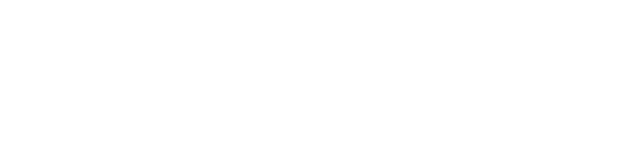
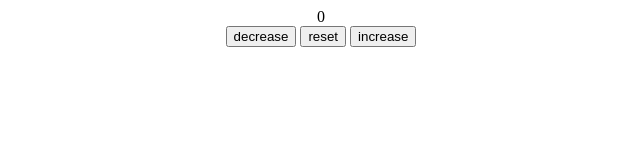
Before and after one commit to itsthw/simple-counter-using-js, a plain HTML site: page counter/index.html in a window 1280 px wide. Shown: the whole page, without its empty margins (319-959 px from the left). Drawn offline with Linux system fonts and the light colour scheme.

Commit message:
push ~ html content

```diff
--- a/counter/index.html
+++ b/counter/index.html
@@ -6,8 +6,13 @@
     <title>Simple Counter using JavaScript</title>
     <link rel="stylesheet" href="style.css">
 </head>
-<body>
-
+<body><center>
+    <label id="counter">0</label><br>
+    <div id="btn--container">
+        <button id="btn--decrease">decrease</button>
+        <button id="btn--reset">reset</button>
+        <button id="btn--increase">increase</button>
+    </div></center>
     <script src="script.js"></script>
 </body>
 </html>
```
